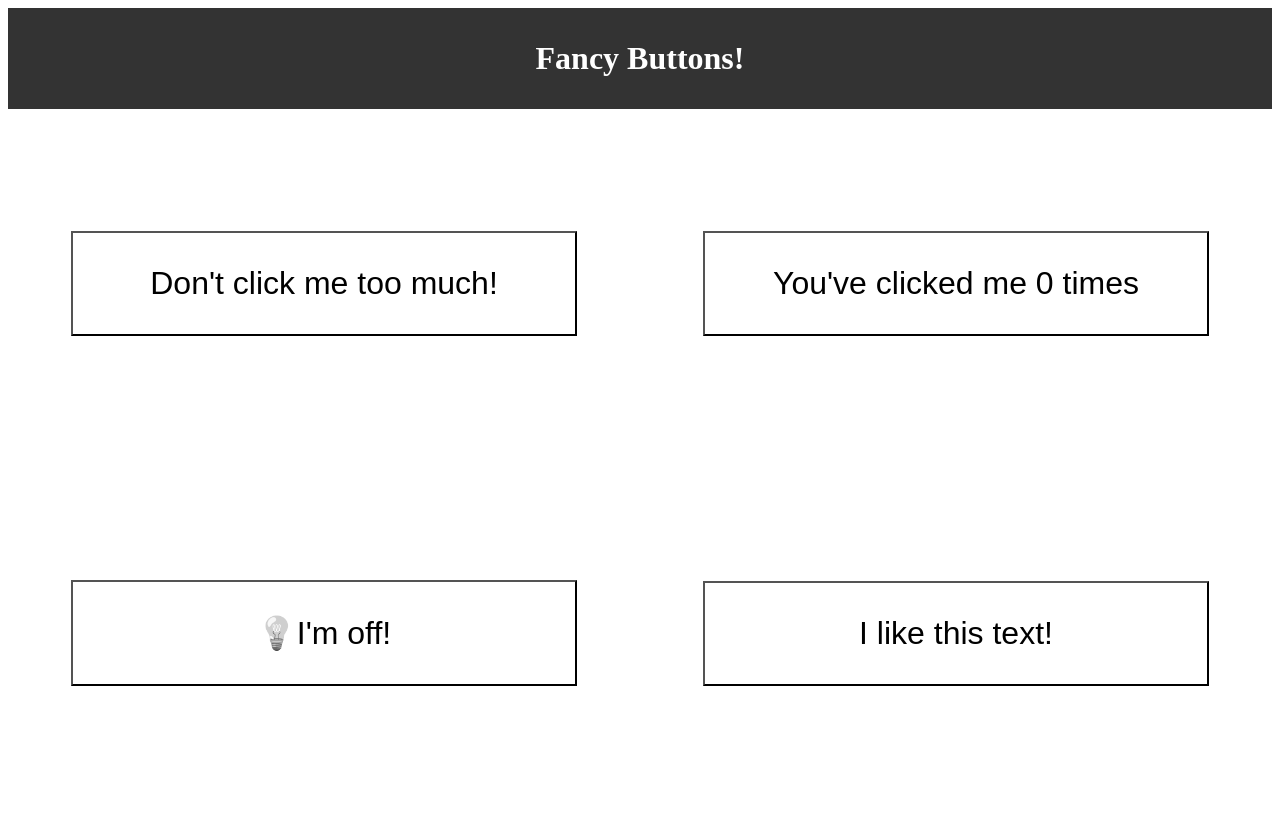
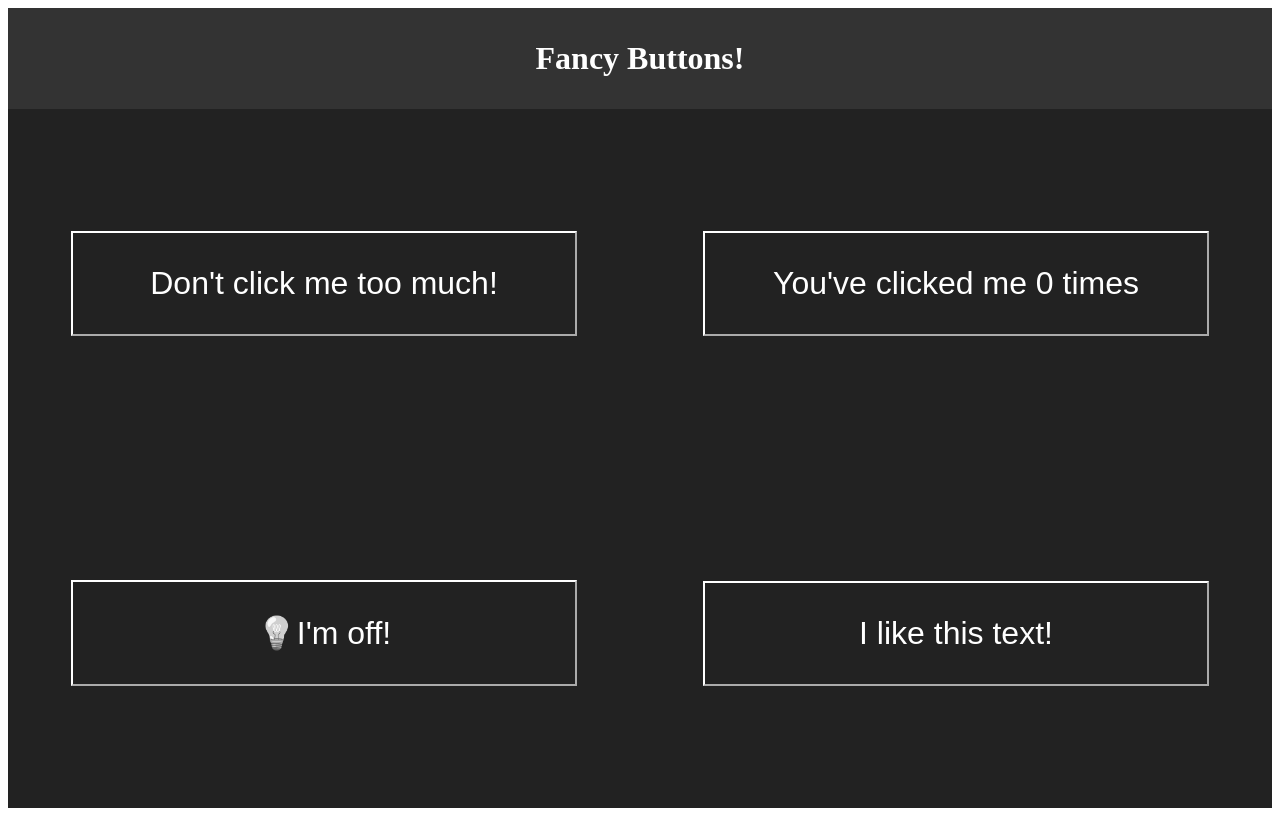
Before and after one commit to CodyHilborn/fancy-buttons, a React (Create React App) app: page / in a window 1280 px wide. Built offline with nearby package versions, Linux system fonts and the light colour scheme.

Commit message:
Move light switch funcitonality to App.js, finish project

```diff
--- a/src/App.css
+++ b/src/App.css
@@ -38,3 +38,10 @@ button {
 i {
   font-style: normal;
 }
+
+.App.dark,
+.App.dark button {
+  background: #222;
+  border-color: white;
+  color: white;
+}
--- a/src/App.js
+++ b/src/App.js
@@ -1,4 +1,4 @@
-
+import React, { useState } from 'react';
 import './App.css';
 import AngryButton from './components/AngryButton';
 import CounterButton from './components/CounterButton';
@@ -6,13 +6,24 @@ import LightSwitchButton from './components/LightSwitchButton';
 import TextRepeaterButton from './components/TextRepeaterButton';
 
 function App() {
+  // Declare state
+  const [light, setLight] = useState('off');
+
+  // Logic for button text, passed down as props to component.
+  const switchLight = () => {
+    setLight(light === 'on' ? 'off' : 'on');
+  };
+
+  // Add & Remove dark mode class from App.
+  const dark = (light === 'off') ? 'dark' : '';
+
   return (
-    <div className={"App"}>
+    <div className={`App ${dark}`} >
       <h1>Fancy Buttons!</h1>
       <section>
         <AngryButton />
         <CounterButton />
-        <LightSwitchButton />
+        <LightSwitchButton light={light} switchLight={switchLight} />
         <TextRepeaterButton />
       </section>
     </div>
--- a/src/components/LightSwitchButton.jsx
+++ b/src/components/LightSwitchButton.jsx
@@ -1,10 +1,11 @@
 import React, { useState } from 'react';
 
-const LightSwitchButton = () => {
-  const [light, setLight] = useState('off');
+const LightSwitchButton = (props) => {
+
+  const { light, switchLight } = props;
 
   const handleClick = () => {
-    setLight(light === 'on' ? 'off' : 'on');
+    switchLight();
   };
 
   return (
```
